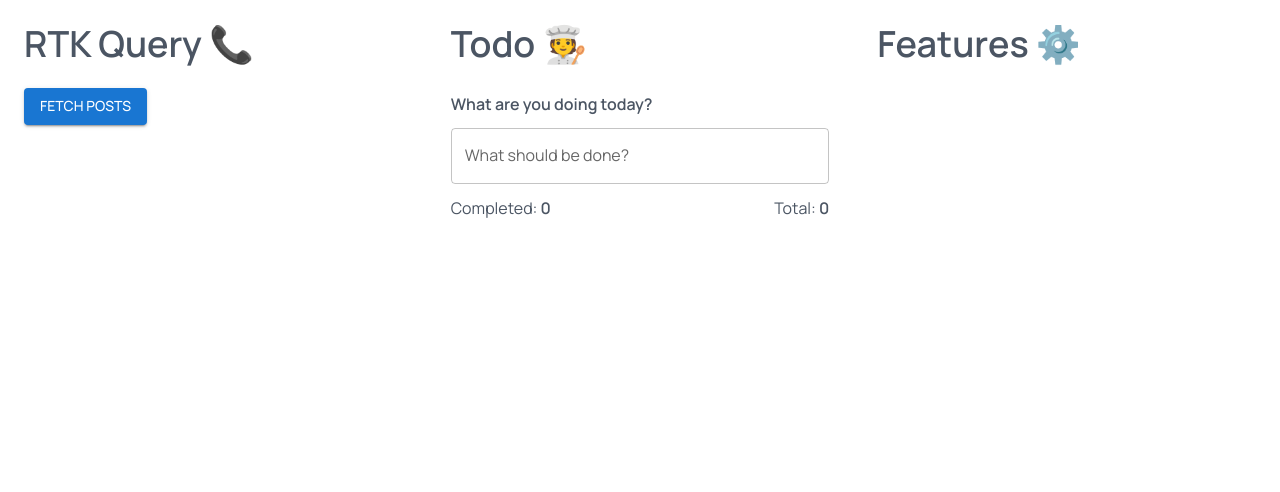
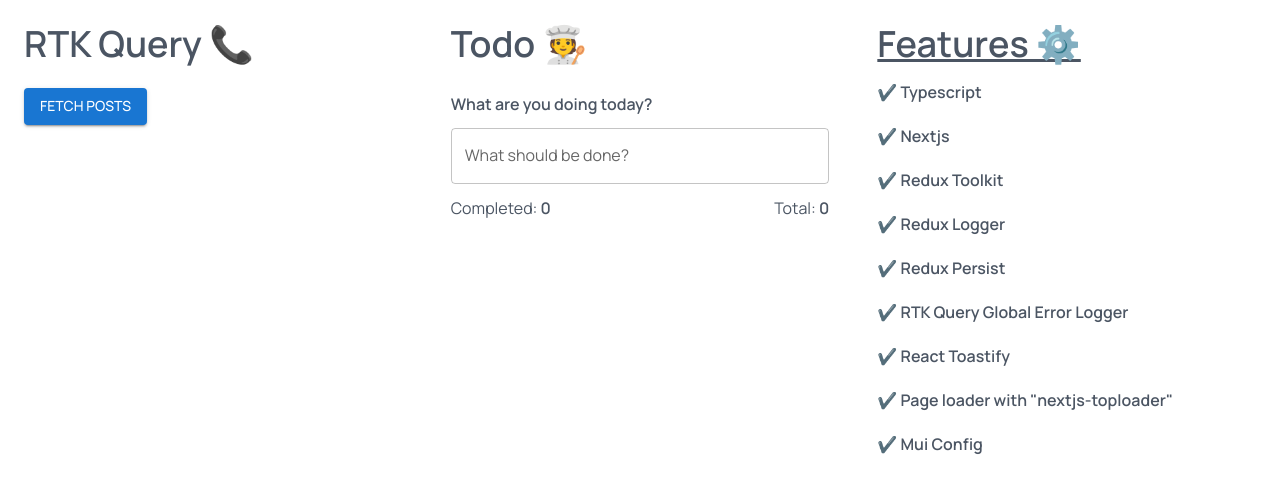
Before and after one commit to curlyzik/nextjs-mui-rtk, a Next.js app: page / in a window 1280 px wide. Shown: the top 492 px of the page. Built offline with nearby package versions, Linux system fonts and the light colour scheme.

Commit message:
added features

```diff
--- a/src/components/Example/Features.tsx
+++ b/src/components/Example/Features.tsx
@@ -1,10 +1,81 @@
 import React from 'react';
 
+const features = [
+  {
+    name: 'Typescript',
+    doc: 'https://www.typescriptlang.org/',
+    usage: '',
+  },
+  {
+    name: 'Nextjs',
+    doc: 'https://nextjs.org/docs/getting-started/installation',
+    usage: '',
+  },
+  {
+    name: 'Redux Toolkit',
+    doc: 'https://redux-toolkit.js.org/introduction/getting-started',
+    usage:
+      'https://github.com/curlyzik/nextjs-mui-rtk/blob/main/src/redux/store.ts',
+  },
+  {
+    name: 'Redux Logger',
+    doc: 'https://www.npmjs.com/package/redux-logger',
+    usage:
+      'https://github.com/curlyzik/nextjs-mui-rtk/blob/main/src/redux/middlewares/customLogger.ts',
+  },
+  {
+    name: 'Redux Persist',
+    doc: 'https://www.npmjs.com/package/redux-persist',
+    usage:
+      'https://github.com/curlyzik/nextjs-mui-rtk/blob/main/src/redux/cutomStorage.ts',
+  },
+  {
+    name: 'RTK Query Global Error Logger',
+    doc: 'https://redux-toolkit.js.org/rtk-query/usage/error-handling#handling-errors-at-a-macro-level',
+    usage:
+      'https://github.com/curlyzik/nextjs-mui-rtk/blob/main/src/redux/middlewares/rtkQueryErrorLogger.ts',
+  },
+  {
+    name: 'React Toastify',
+    doc: 'https://www.npmjs.com/package/react-toastify',
+    usage:
+      'https://github.com/curlyzik/nextjs-mui-rtk/blob/main/src/utils/displaySuccessMessage.tsx',
+  },
+  {
+    name: 'Page loader with "nextjs-toploader"',
+    doc: 'https://www.npmjs.com/package/nextjs-toploader',
+    usage:
+      'https://github.com/curlyzik/nextjs-mui-rtk/blob/main/src/app/layout.tsx',
+  },
+  {
+    name: 'Mui Config',
+    doc: 'https://www.npmjs.com/package/nextjs-toploader',
+    usage:
+      'https://github.com/curlyzik/nextjs-mui-rtk/blob/main/src/_lib/MuiTheme.tsx',
+  },
+];
 const Features = () => {
   return (
     <div>
       <div className="font-semibold text-4xl pb-4">
-        <a href="https://github.com/curlyzik/nextjs-mui-rtk" target='_blank'>Features ⚙️</a>
+        <a
+          href="https://github.com/curlyzik/nextjs-mui-rtk"
+          target="_blank"
+          className="underline"
+        >
+          Features ⚙️
+        </a>
+      </div>
+
+      <div className="flex flex-col gap-y-5">
+        {features.map((feature) => (
+          <div key={feature.name}>
+            ✔️{' '}
+            <a href={feature.doc} className="font-semibold">
+              {feature.name}
+            </a>
+          </div>
+        ))}
       </div>
     </div>
   );
--- a/src/components/Example/index.tsx
+++ b/src/components/Example/index.tsx
@@ -4,13 +4,16 @@
 import RTK from './RTK';
 import Todo from './Todo';
 import Features from './Features';
+import { Divider } from '@mui/material';
 
 const Example = () => {
   return (
     <div className="p-6">
-      <div className="grid grid-cols-3 gap-x-12">
+      <div className="grid gap-y-7 md:grid-cols-3 gap-x-12">
         <RTK />
+        <Divider className="md:hidden" />
         <Todo />
+        <Divider className="md:hidden" />
         <Features />
       </div>
     </div>
```
